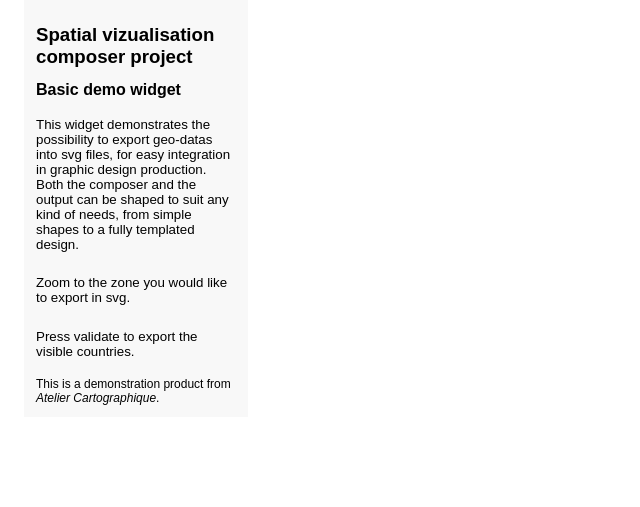
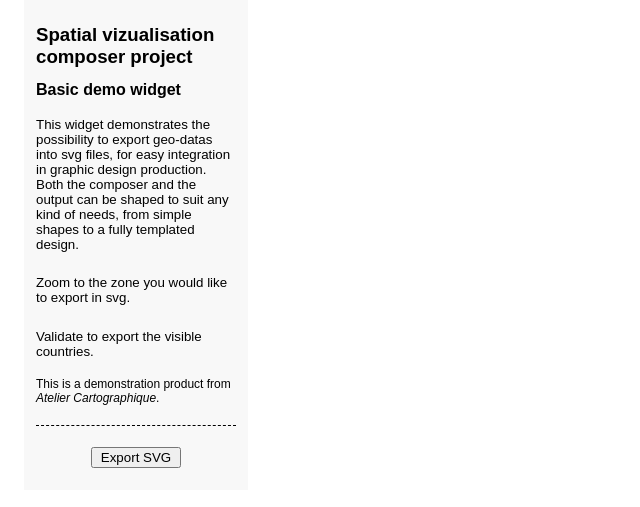
Before and after one commit to atelier-cartographique/mapsnip, a web app: file views/mapsnip.html in a window 1280 px wide. Shown: the part 25-532 px from the top of the page, without its empty margins (0-640 px from the left). Run offline with its HTML, style and script files only (its server is not run), Linux system fonts and the light colour scheme.

Commit message:
added button

```diff
--- a/styles/mapsnip.css
+++ b/styles/mapsnip.css
@@ -46,3 +46,17 @@ a:hover {
 .credits {
 	font-size: 9pt;
 }
+
+.separator {
+	width: 100%;
+	height:1px;
+	border-top: 1px dashed #000;
+	margin: 20px 0px;
+}
+
+button {
+	width: 90px;
+	margin: 0px auto;
+	display: block;
+	margin-bottom: 10px;
+	}
--- a/views/mapsnip.html
+++ b/views/mapsnip.html
@@ -16,10 +16,14 @@
         <div class="description">
             <p>This widget demonstrates the possibility to export geo-datas into svg files, for easy integration in graphic design production. Both the composer and the output can be shaped to suit any kind of needs, from simple shapes to a fully templated design.</p>
             <p>Zoom to the zone you would like to export in svg.</p>
-            <p>Press validate to export the visible countries.</p>
+            <p>Validate to export the visible countries.</p>
         </div>
 
         <div class="credits">This is a demonstration product from <a href="http://atelier-cartographique.be">Atelier Cartographique</a>.</div>
+
+        <div class="separator"></div>
+
+        <button type="button">Export SVG</button>
     </div>
 
 
```
